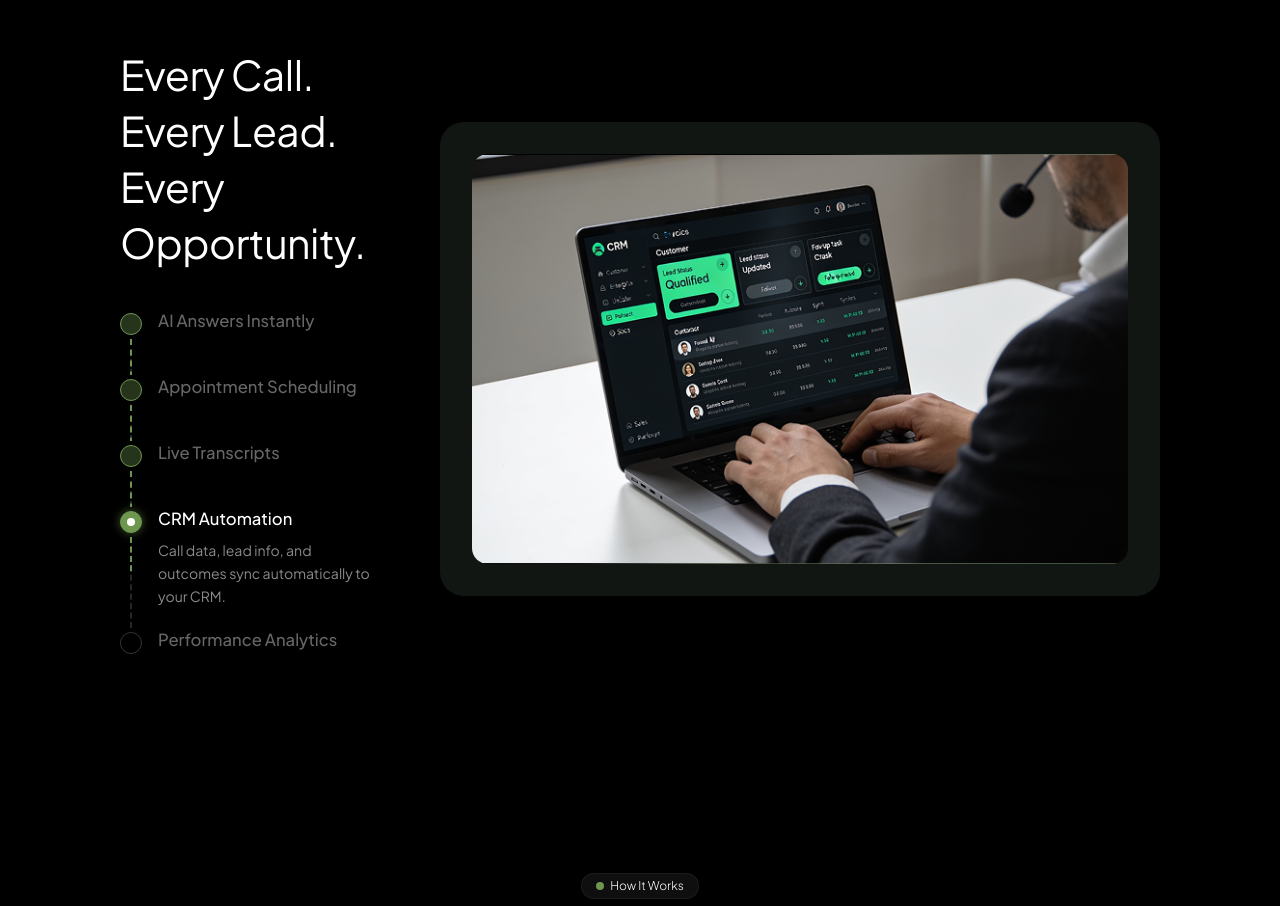
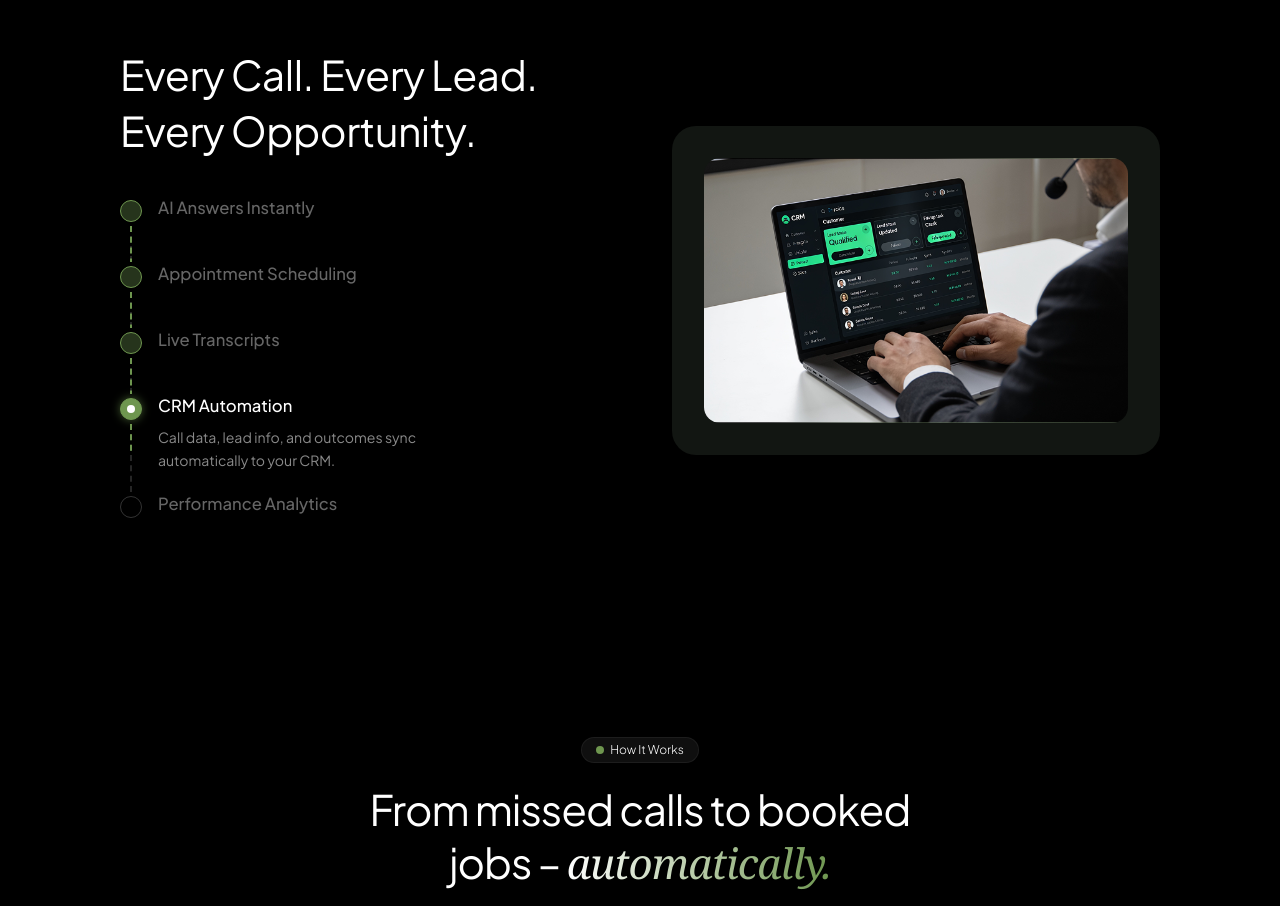
Before and after one commit to it2-geekonomy/skadi-landing, a Next.js app: page / in a window 1280 px wide. Shown: the part 2880-3786 px from the top of the page. Built offline with nearby package versions, Linux system fonts and the light colour scheme.

Commit message:
feat: add AIFeatures component with interactive, auto-advancing step timeline

```diff
--- a/src/components/AIFeatures.tsx
+++ b/src/components/AIFeatures.tsx
@@ -123,7 +123,7 @@ export default function AIFeatures() {
         </div>
 
         {/* Main layout */}
-        <div className="flex w-full flex-col gap-8 sm:gap-10 lg:flex-row lg:items-center lg:gap-16">
+        <div className="flex w-full flex-col gap-8 sm:flex-row sm:items-center sm:gap-8 lg:gap-16">
           {/* Left — headline + step timeline */}
           <div className="flex min-w-0 flex-1 flex-col">
             <h3 style={{ fontSize: "clamp(22px, 3.2vw, 44px)", marginBottom: "clamp(24px, 3vw, 40px)" }} className="font-normal leading-snug tracking-[-0.5px] text-white">
@@ -247,7 +247,7 @@ export default function AIFeatures() {
           </div>
 
           {/* Right — image inside dark padded frame */}
-          <div className="mx-auto w-full max-w-[520px] sm:max-w-[580px] md:max-w-[620px] lg:mx-0 lg:max-w-[640px] xl:max-w-[720px]">
+          <div className="mx-auto w-full max-w-[520px] sm:mx-0 sm:flex-1 sm:max-w-[580px] md:max-w-[620px] lg:max-w-[640px] xl:max-w-[720px]">
             {/* Outer dark frame */}
             <div
               style={{
```
